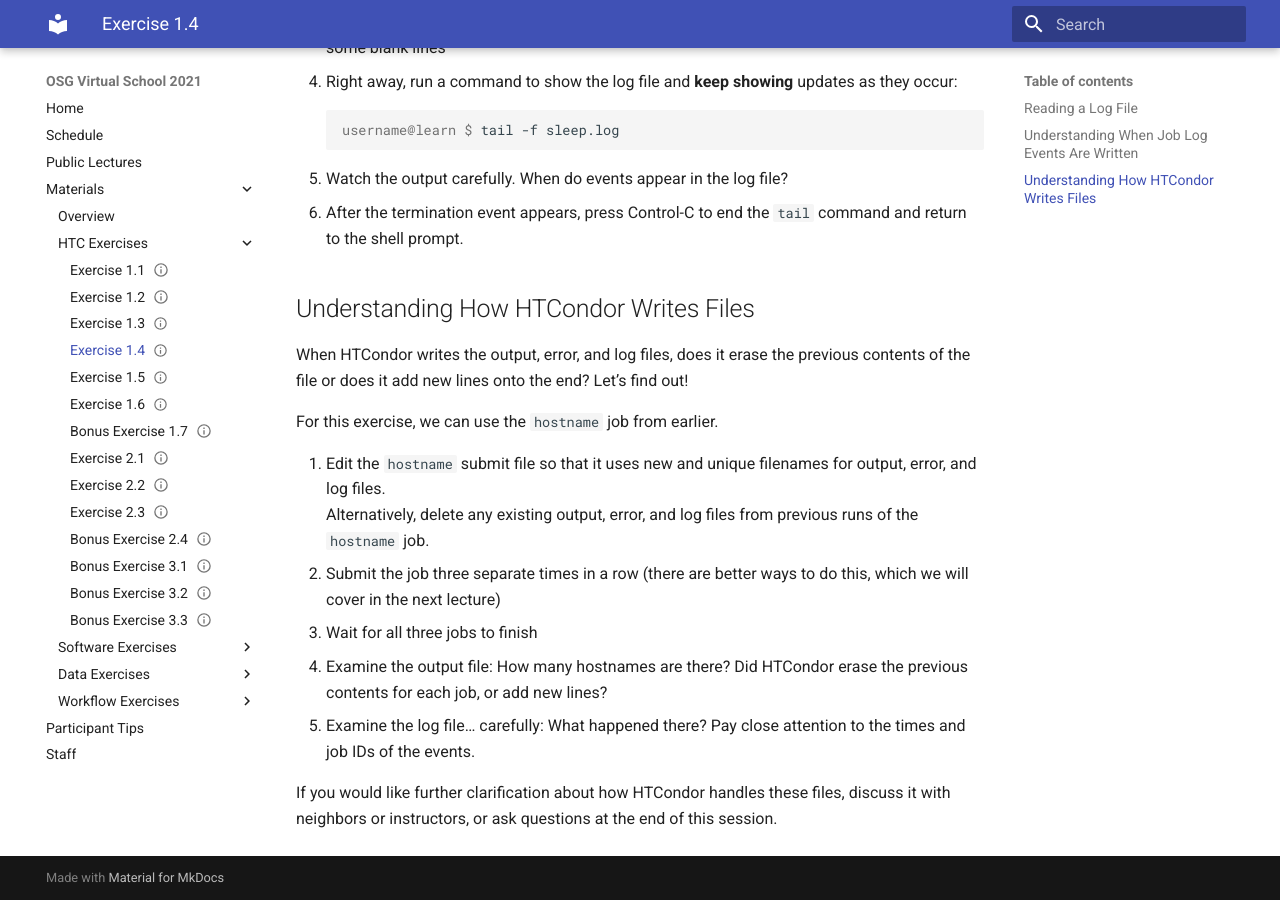
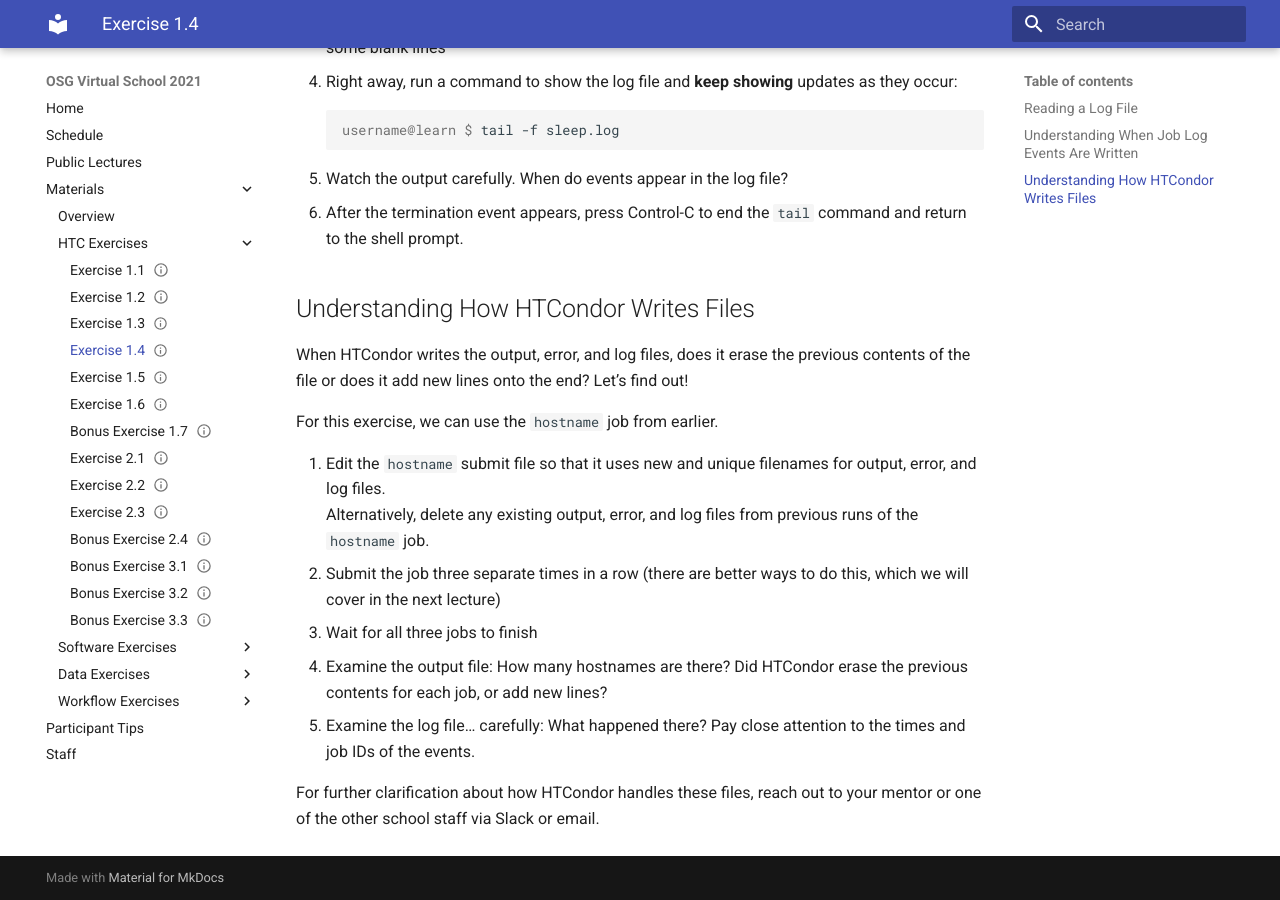
Before and after one commit to osg-htc/virtual-school-2021, an MkDocs documentation site: the page built from docs/materials/htcondor/part1-ex4-logs.md, in a window 1280 px wide and 900 px high, scrolled down 2380 px. Built offline with MkDocs 1.6.1 and Material for MkDocs 9.7.7, drawn with Linux system fonts in a browser that asks for light colours.

Commit message:
rewording to reflect school being virtual this year

```diff
--- a/docs/materials/htcondor/part1-ex4-logs.md
+++ b/docs/materials/htcondor/part1-ex4-logs.md
@@ -126,4 +126,4 @@
 1.  Examine the output file: How many hostnames are there? Did HTCondor erase the previous contents for each job, or add new lines?
 1.  Examine the log file… carefully: What happened there? Pay close attention to the times and job IDs of the events.
 
-If you would like further clarification about how HTCondor handles these files, discuss it with neighbors or instructors, or ask questions at the end of this session.
+For further clarification about how HTCondor handles these files, reach out to your mentor or one of the other school staff via Slack or email.
```
